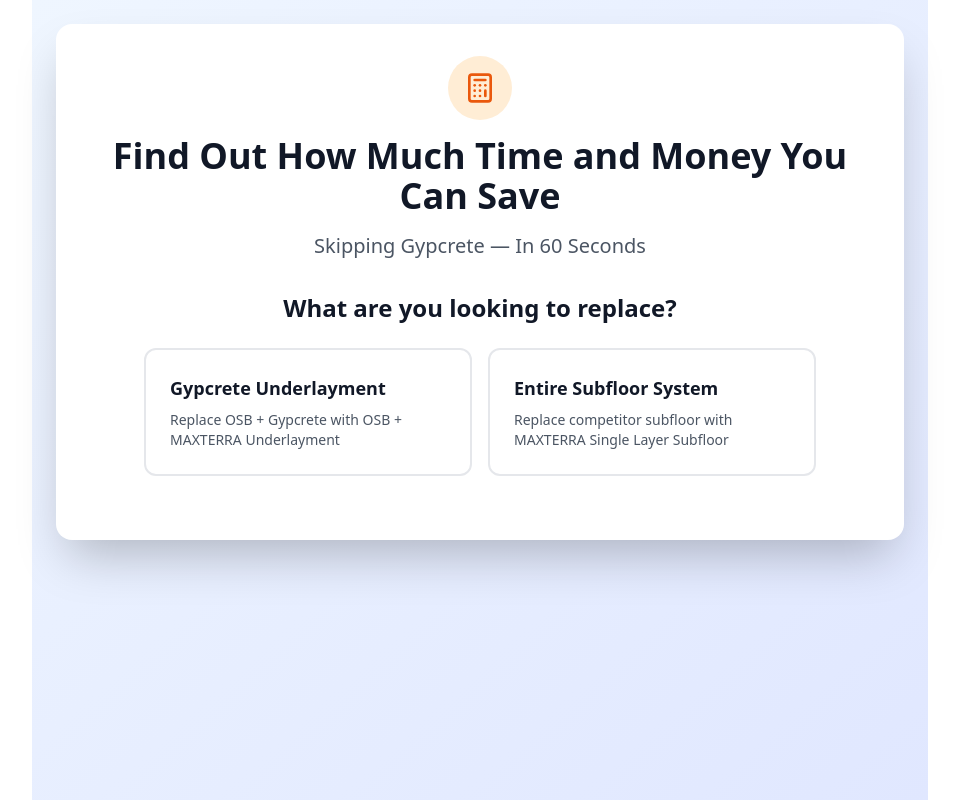
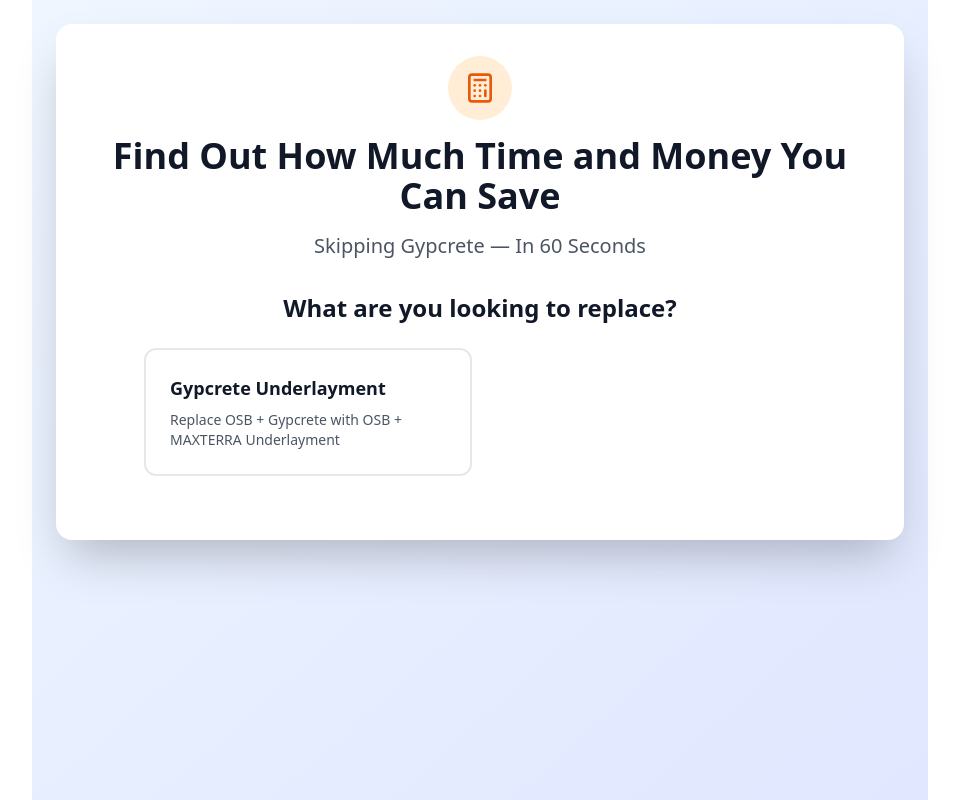
Before and after one commit to voizextechnologies/micheal_calculator, a React (Vite) app: page / in a window 1280 px wide. Shown: the whole page, without its empty margins (160-1119 px from the left). Built offline with nearby package versions, Linux system fonts and the light colour scheme.

Commit message:
Updated App.tsx

```diff
--- a/src/App.tsx
+++ b/src/App.tsx
@@ -186,21 +186,7 @@ const SavingsCalculator = () => {
                 </p>
               </button>
 
-              <button
-                onClick={() => setProjectType('subfloor')}
-                className={`p-6 rounded-xl border-2 text-left transition-all duration-200 ${
-                  projectType === 'subfloor'
-                    ? 'border-orange-500 bg-orange-50'
-                    : 'border-gray-200 hover:border-orange-300'
-                }`}
-              >
-                <h3 className="text-lg font-semibold text-gray-900 mb-2">
-                  Entire Subfloor System
-                </h3>
-                <p className="text-gray-600 text-sm">
-                  Replace competitor subfloor with MAXTERRA Single Layer Subfloor
-                </p>
-              </button>
+
             </div>
 
             {projectType && (
```
